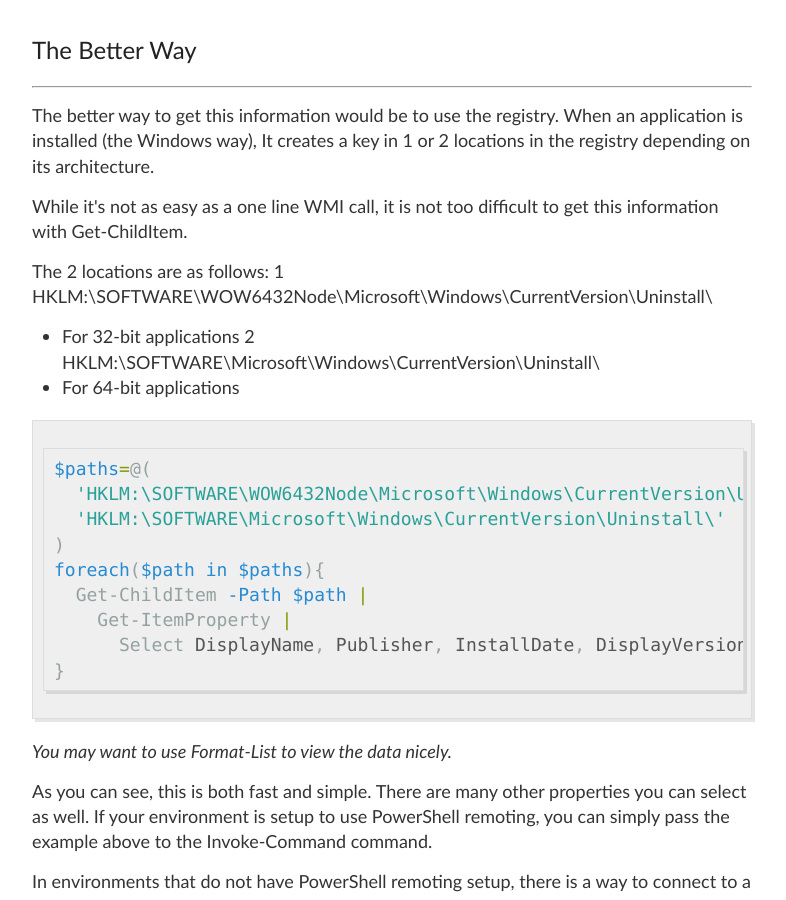
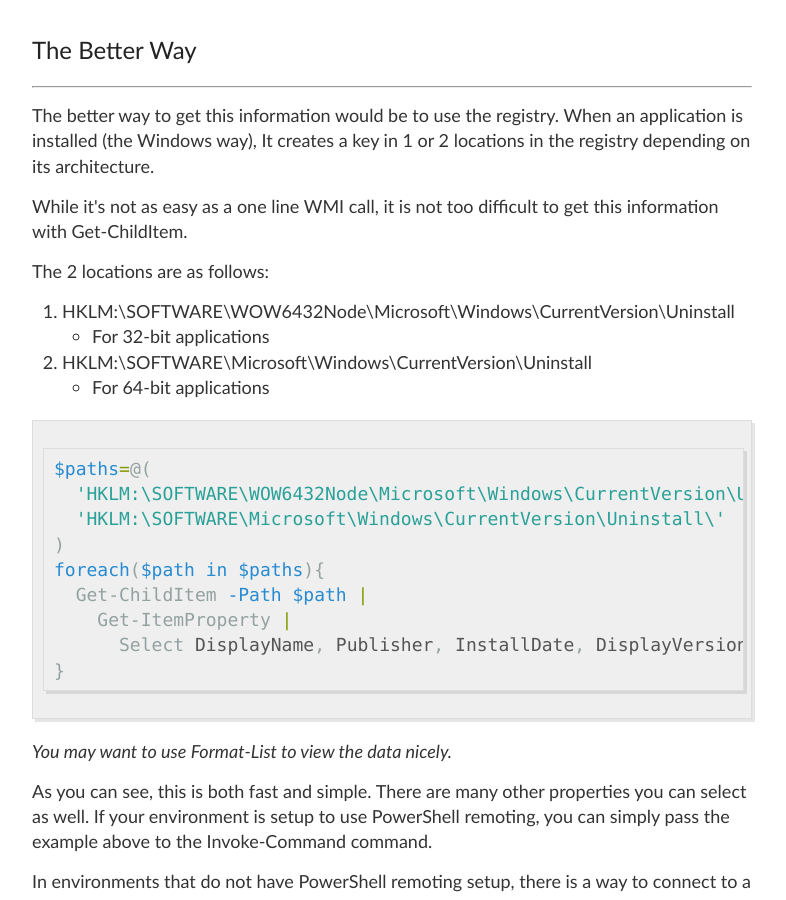
Before and after one commit to briansworth/dev, a Jekyll site: the page built from _posts/2017-11-5-Get-List-of-Installed-Applications.md, in a window 1280 px wide and 900 px high, scrolled down 1175 px. Shown: the whole window, without its empty margins (248-1034 px from the left). Built offline with Jekyll 4.4.1, drawn with Linux system fonts in a browser that asks for light colours.

Commit message:
Format fixes

````diff
--- a/_posts/2017-11-5-Get-List-of-Installed-Applications.md
+++ b/_posts/2017-11-5-Get-List-of-Installed-Applications.md
@@ -64,9 +64,9 @@ gwmi Win32Reg_AddRemovePrograms
   it is not too difficult to get this information with Get-ChildItem.
 </p>
 The 2 locations are as follows:
-1 HKLM:\SOFTWARE\WOW6432Node\Microsoft\Windows\CurrentVersion\Uninstall\
+1. HKLM:\SOFTWARE\WOW6432Node\Microsoft\Windows\CurrentVersion\Uninstall\
   * For 32-bit applications
-2 HKLM:\SOFTWARE\Microsoft\Windows\CurrentVersion\Uninstall\
+2. HKLM:\SOFTWARE\Microsoft\Windows\CurrentVersion\Uninstall\
   * For 64-bit applications
 
 ```powershell
````
